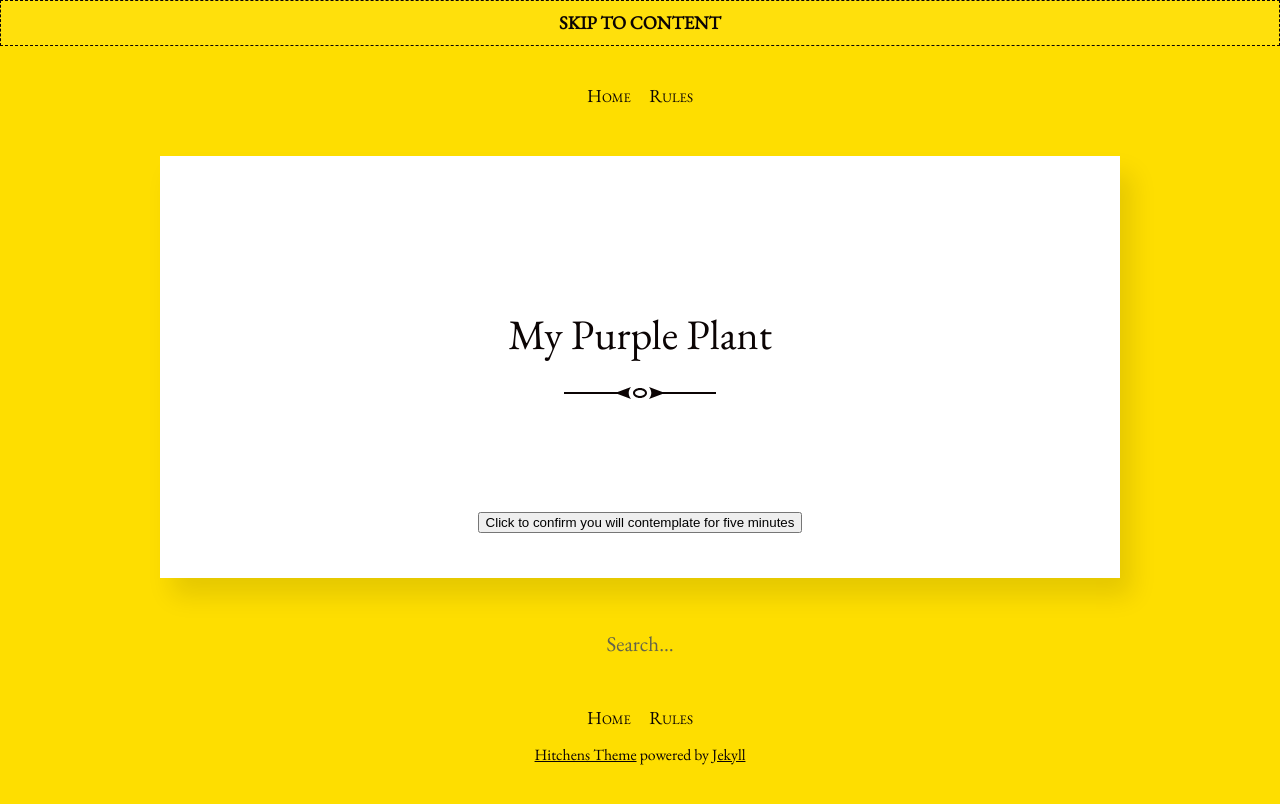
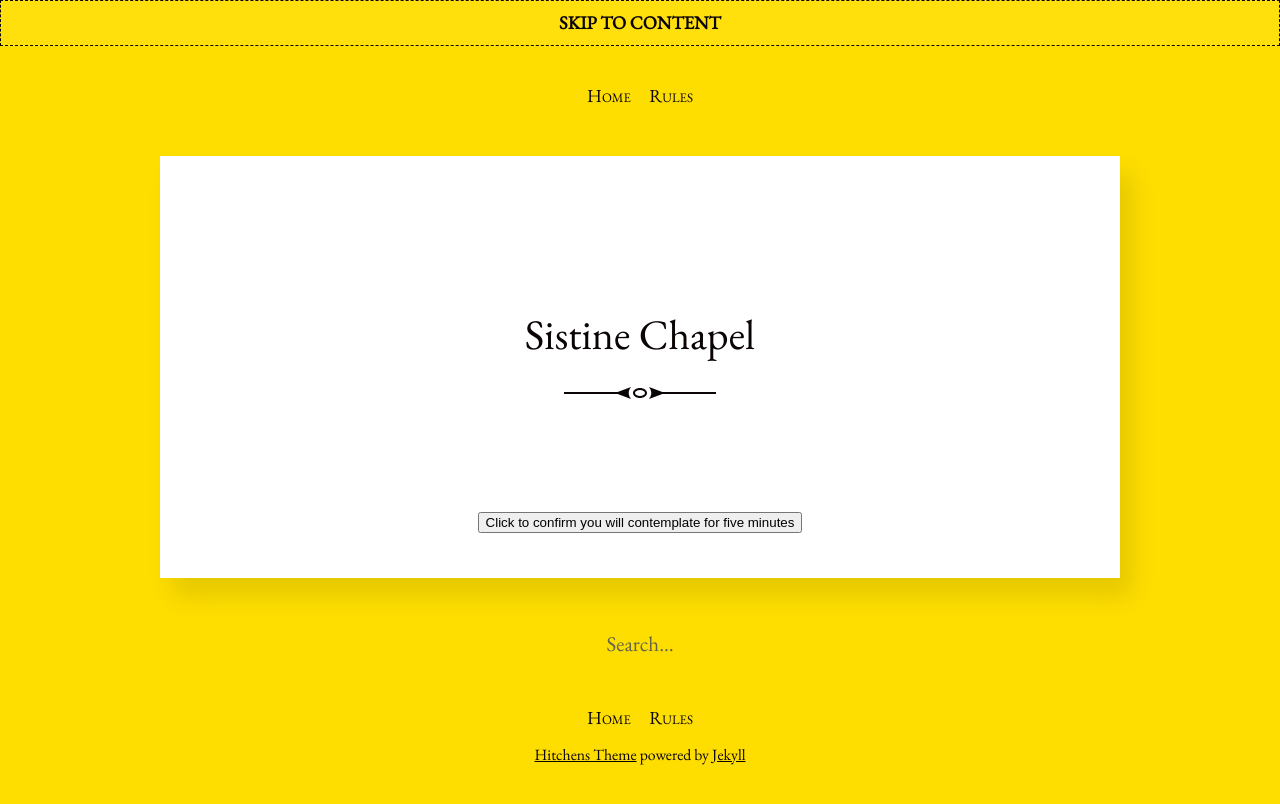
Before and after one commit to zenna/canyoupleaseappreciatethis, a Jekyll site: the page built from _posts/2020-03-09-Sistine-chapel.md, in a window 1280 px wide. Shown: the top 804 px of the page. Built offline with Jekyll 4.4.1, drawn with Linux system fonts in a browser that asks for light colours.

Commit message:
Update 2020-03-09-Sistine-chapel.md

```diff
--- a/_posts/2020-03-09-Sistine-chapel.md
+++ b/_posts/2020-03-09-Sistine-chapel.md
@@ -1,5 +1,5 @@
 ---
-title: My Purple Plant
+title: Sistine Chapel
 author: Emily Mackevicius
 category: literature
 layout: post
```
